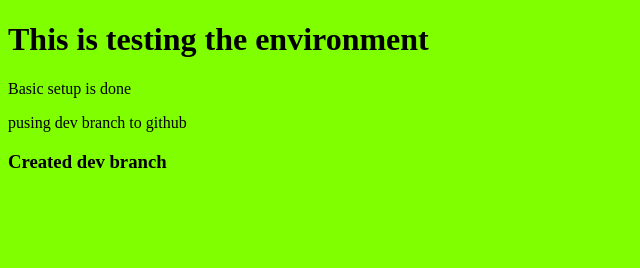
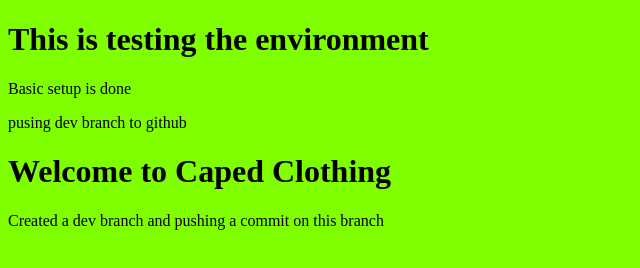
Before and after one commit to sagor9116/caped, a Gatsby site: page / in a window 1280 px wide. Shown: the whole page, without its empty margins (0-640 px from the left). Built offline with nearby package versions, Linux system fonts and the light colour scheme; Gatsby itself is replaced by a stand-in of ours.

Commit message:
modified index.html file

```diff
--- a/src/pages/index.js
+++ b/src/pages/index.js
@@ -9,7 +9,8 @@ const IndexPage = () => {
       <p>Basic setup is done</p>
       <p>pusing dev branch to github</p>
       <div>
-        <h3>Created dev branch</h3>
+        <h1>Welcome to Caped Clothing</h1>
+        <p>Created a dev branch and pushing a commit on this branch</p>
       </div>
     </main>
   )
```
